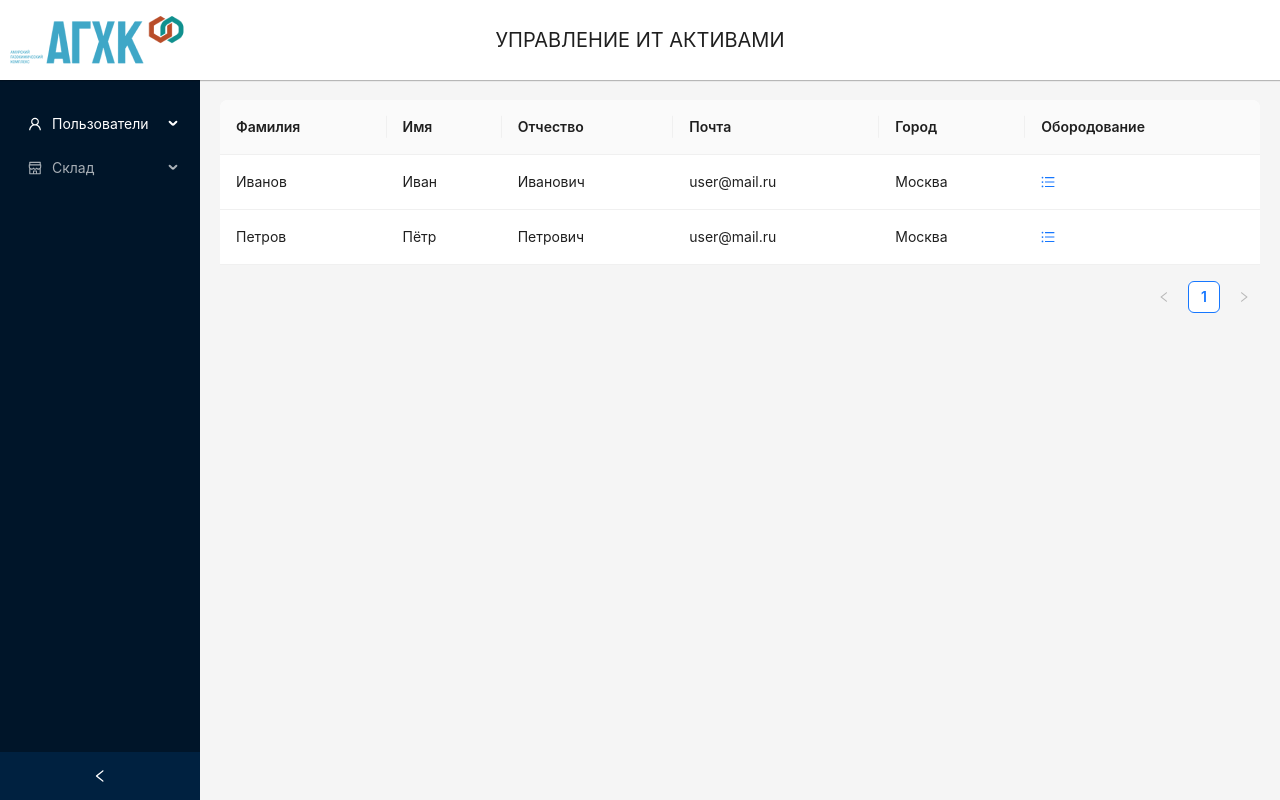
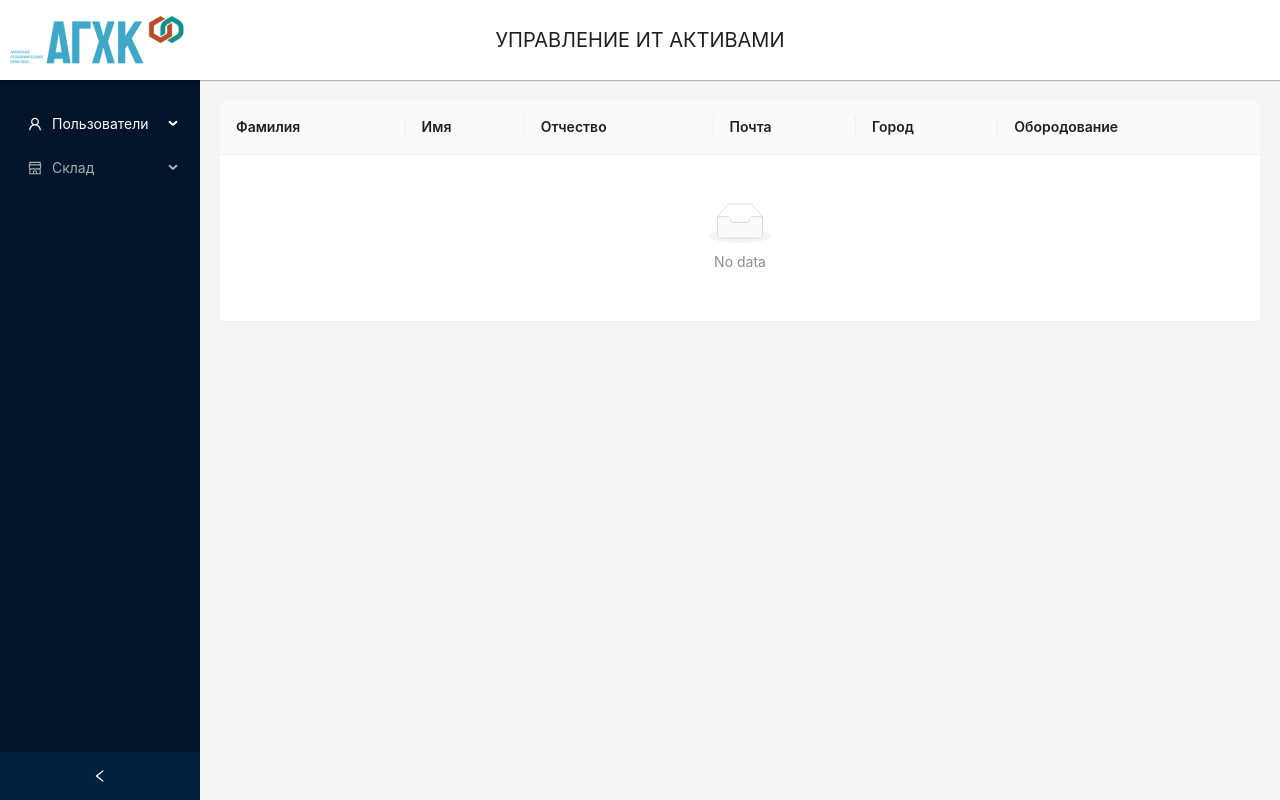
Before and after one commit to evkondr/agcc, a React (Create React App) app: page /users in a window 1280 px wide. Built offline with nearby package versions, Linux system fonts and the light colour scheme.

Commit message:
feat: add routes with query params for users page

```diff
--- a/src/components/LeftSidebar.tsx
+++ b/src/components/LeftSidebar.tsx
@@ -12,8 +12,8 @@ type MenuItem = Required<MenuProps>['items'][number];
 const { Sider } = Layout;
 const menuItems:MenuItem[] = [
   getMenuItems('Пользователи', 1, <UserOutlined />, [
-    getMenuItems('Свободный', 'sub1'),
-    getMenuItems('Москва', 'sub2'),
+    getMenuItems(<NavLink to="/users?location=Свободный">Свободный</NavLink>, 'sub1'),
+    getMenuItems(<NavLink to="/users?location=Москва">Москва</NavLink>, 'sub2'),
     getMenuItems(<NavLink to="/users/add">Добавить</NavLink>, 'sub3', <UserAddOutlined />),
   ]),
   getMenuItems('Склад', 2, <ShopOutlined />, [
--- a/src/components/pages/UsersPage.tsx
+++ b/src/components/pages/UsersPage.tsx
@@ -1,11 +1,19 @@
-import React from 'react';
-import { useAppSelector } from '../../redux/hooks';
+import React, { useEffect } from 'react';
+import { useSearchParams } from 'react-router-dom';
+import { useAppSelector, useAppDispatch } from '../../redux/hooks';
 import UsersTable from '../UsersTable';
+import { getUsersByLocation } from '../../redux/features/userSlice';
 
 const UsersPage = () => {
-  const { users } = useAppSelector((state) => state.users);
+  const [searchParams] = useSearchParams();
+  const { foundUsers } = useAppSelector((state) => state.users);
+  const dispatch = useAppDispatch();
+  const location = searchParams.get('location');
+  useEffect(() => {
+    dispatch(getUsersByLocation(location as string));
+  }, [location, dispatch]);
   return (
-    <UsersTable users={users} />
+    <UsersTable users={foundUsers} />
   );
 };
 
--- a/src/redux/features/userSlice.ts
+++ b/src/redux/features/userSlice.ts
@@ -21,9 +21,12 @@ export const usersSlice = createSlice({
     findUserBySurname: (state, action: PayloadAction<string>) => {
       state.foundUsers = state.users.filter((user) => user.surname === action.payload);
     },
+    getUsersByLocation: (state, action: PayloadAction<string>) => {
+      state.foundUsers = state.users.filter((user) => user.city === action.payload);
+    },
   },
 });
 
-export const { getAllUsers, findUserBySurname } = usersSlice.actions;
+export const { getAllUsers, findUserBySurname, getUsersByLocation } = usersSlice.actions;
 
 export default usersSlice.reducer;
```
